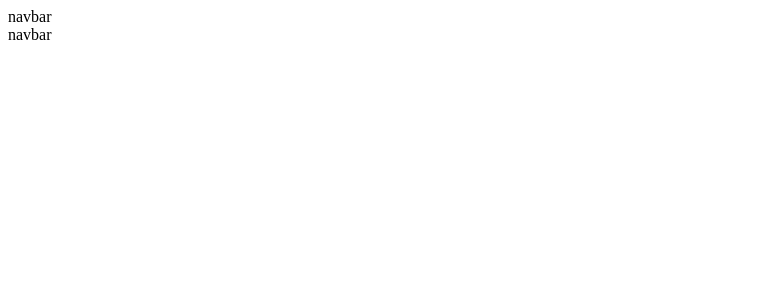
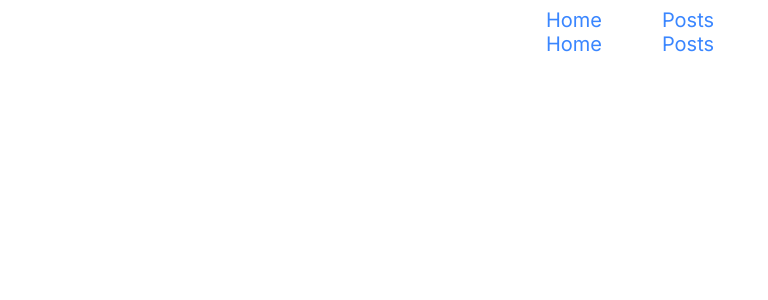
Before and after one commit to SanchitYadav2005/Next_Js, a Next.js app: page /components/Navbar in a window 1280 px wide. Shown: the top 300 px of the page, without its empty margins (0-768 px from the left). Built offline with nearby package versions, Linux system fonts and the light colour scheme.

Commit message:
done with our navbar

```diff
--- a/pages/components/Navbar.js
+++ b/pages/components/Navbar.js
@@ -1,9 +1,22 @@
 import React from "react";
+import Link from "next/link";
+import styles from "/styles/basic.module.css";
+import { Inter } from "next/font/google";
 
-function Navbar(){
-    return(
-        <div>navbar</div>
-    )
+const inter = Inter({ subsets: ["latin"] });
+function Navbar() {
+  return (
+    <main className={inter.className}>
+      <nav className={styles.navbar}>
+        <Link className={styles.navLinks} href="/">
+          Home
+        </Link>
+        <Link className={styles.navLinks} href="/posts">
+          Posts
+        </Link>
+      </nav>
+    </main>
+  );
 }
 
 export default Navbar;
```
